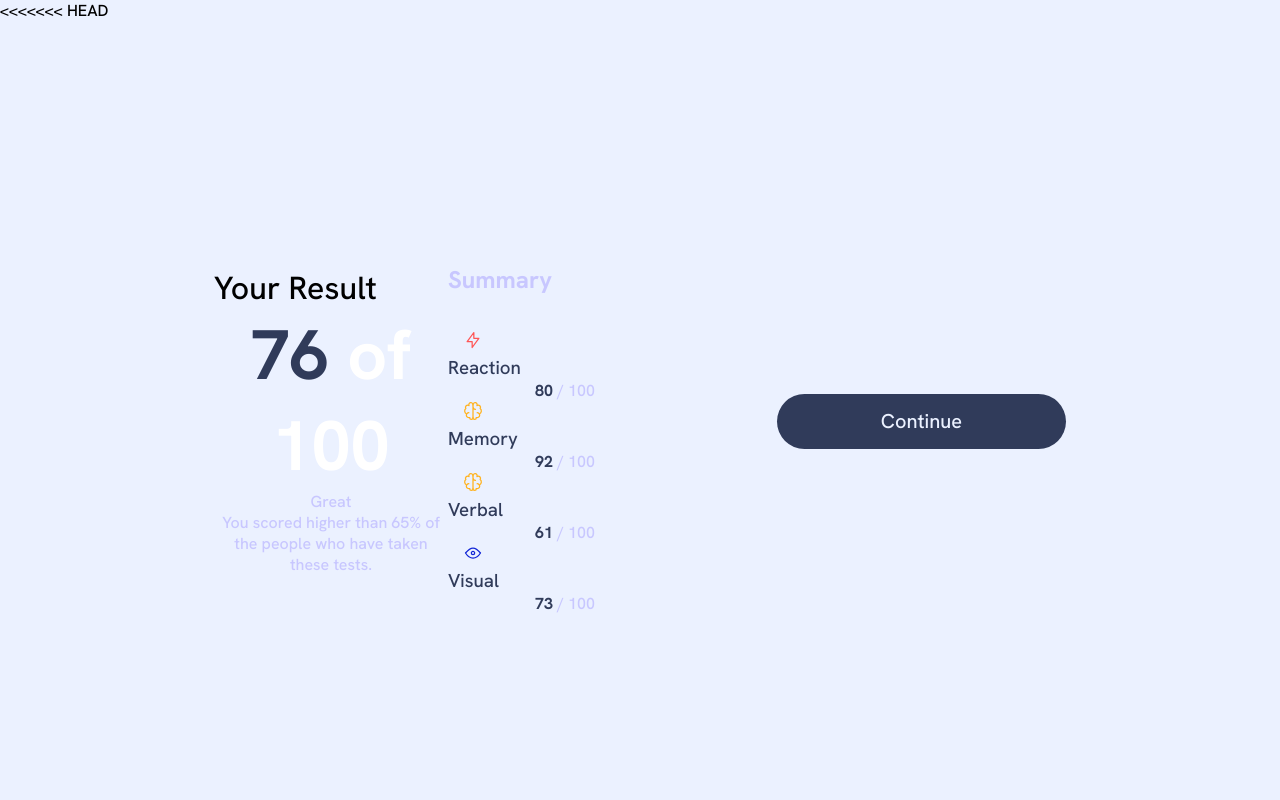
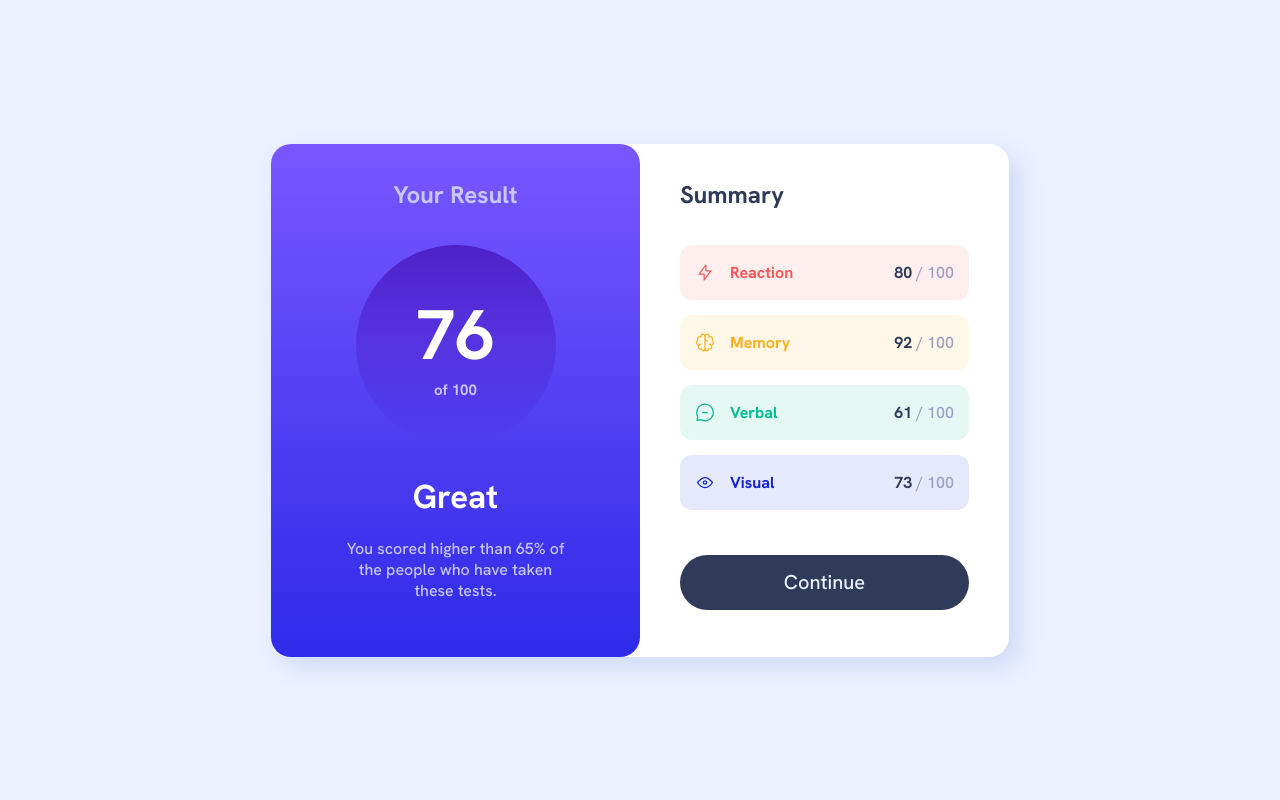
Before and after one commit to AgentSquareOfficial/results-summary-component-main, a plain HTML site: page index.html in a window 1280 px wide. Shown: the top 800 px of the page. Drawn offline with Linux system fonts and the light colour scheme.

Commit message:
Desktop version completed

```diff
--- a/index.html
+++ b/index.html
@@ -9,78 +9,13 @@
   <title>Frontend Mentor | Results summary component</title>
 
   <link rel="stylesheet" href="style.css">
-<<<<<<< HEAD
-
-</head>
-<body>
-  <div class="container">
-      <div class="results grid-flow
-       data-spacing="large">
-          <h1 class="title">Your Result</h1>
-          <p class="score">
-            <span>76</span> of 100
-          </p>
-        <div class="grid-flow">
-          <p class="result-rank">Great</p>
-          <p>You scored higher than 65% of the people who have taken these tests.</p>
-        </div>
-      </div>
-      <div class="summary">
-        <h2 class="title">
-          Summary
-        </h2>
-        <div class="grid-flow">
-
-          <div class="summary-item" data-item-type="accent-1">
-            <div class="flex-group">
-              <img src="assets/images/icon-reaction.svg" alt="reaction">
-              <h3 class="summary-item-title">Reaction</h3>
-            </div>
-            <p class="summary-score">
-              <span>80</span> / 100
-            </p>
-          </div>
-
-          <div class="summary-item" data-item-type="accent-2">
-            <div class="flex-group">
-              <img src="assets/images/icon-memory.svg" alt="reaction">
-              <h3 class="summary-item-title">Memory</h3>
-            </div>
-            <p class="summary-score">
-              <span>92</span> / 100
-            </p>
-          </div>
-
-          <div class="summary-item" data-item-type="accent-3">
-            <div class="flex-group">
-              <img src="assets/images/icon-memory.svg" alt="reaction">
-              <h3 class="summary-item-title">Verbal</h3>
-            </div>
-            <p class="summary-score">
-              <span>61</span> / 100
-            </p>
-          </div>
-
-          <div class="summary-item" data-item-type="accent-4">
-            <div class="flex-group">
-              <img src="assets/images/icon-visual.svg" alt="reaction">
-              <h3 class="summary-item-title">Visual</h3>
-            </div>
-            <p class="summary-score">
-              <span>73</span> / 100
-            </p>
-          </div>
-
-        </div>
-      </div>
-      <button class="button">Continue</button>
-  </div>
-
-=======
   <link rel="preconnect" href="https://fonts.googleapis.com">
 <link rel="preconnect" href="https://fonts.gstatic.com" crossorigin>
 <link href="https://fonts.googleapis.com/css2?family=Hanken+Grotesk:ital,wght@0,100..900;1,100..900&display=swap" rel="stylesheet">
 
+
+</head>
+<body>
 </head>
 <body>
 <div class="container">
@@ -138,6 +73,6 @@
     </div>
   </div>
 </div>
->>>>>>> f7e9f3b (Desktop version completed)
+
 </body>
 </html>
```
